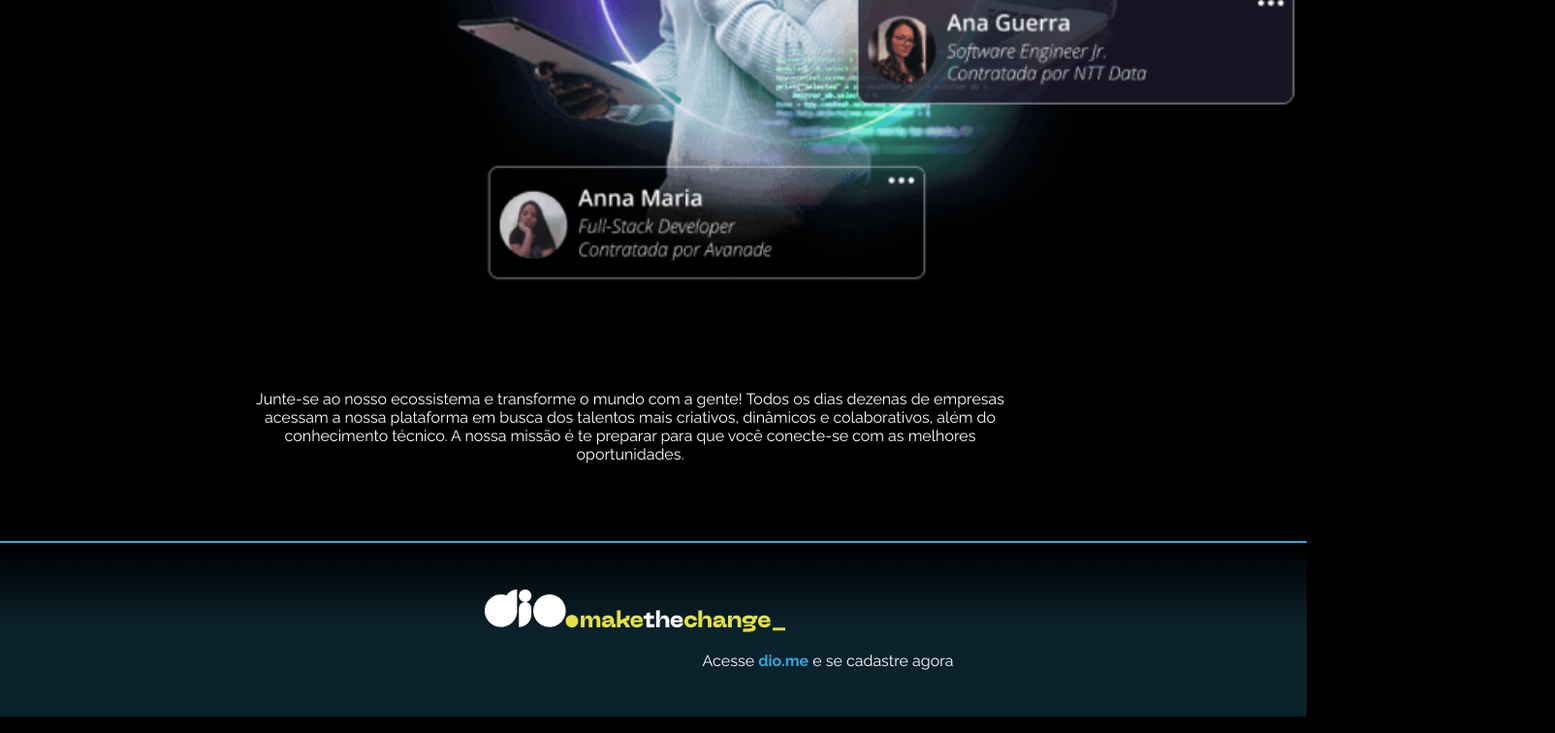
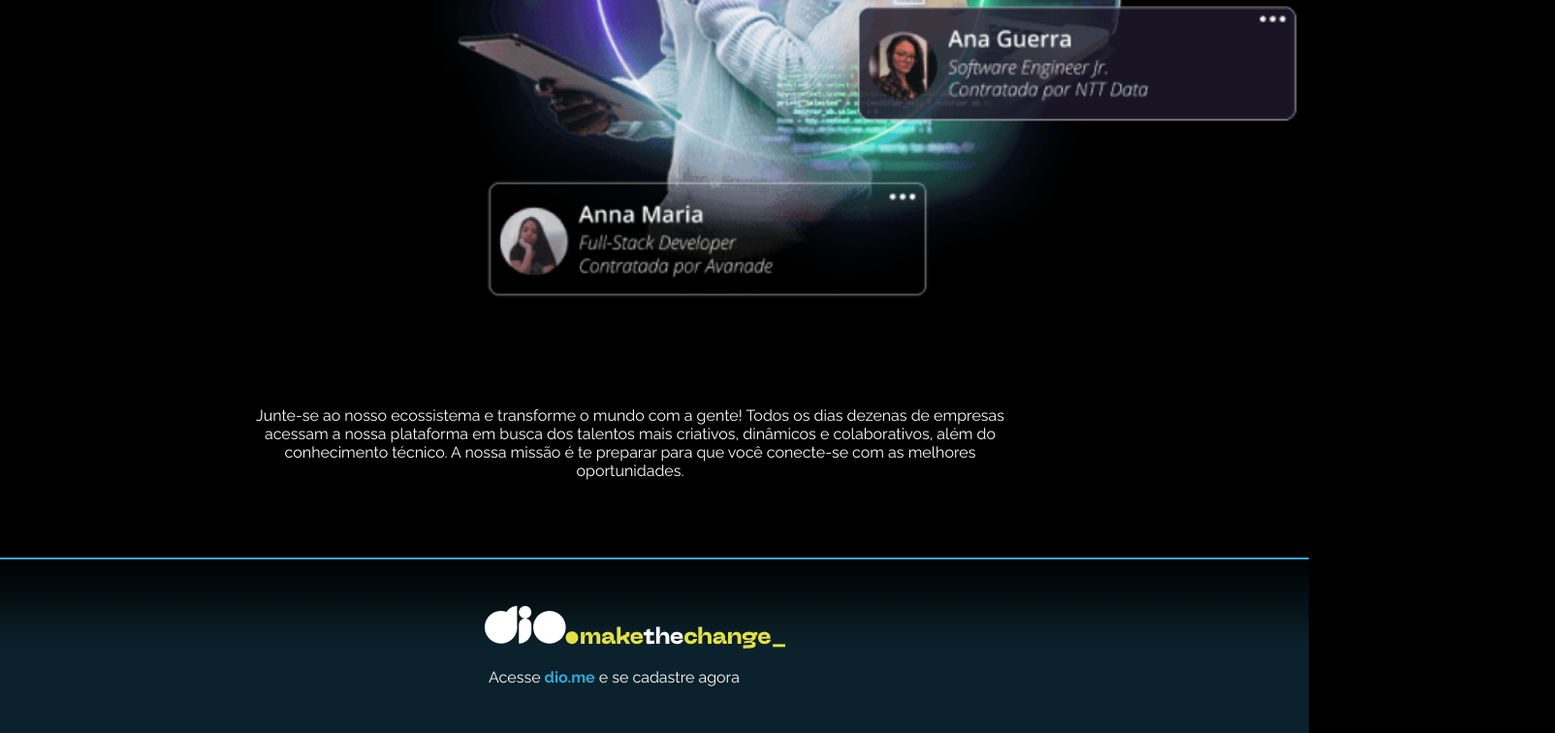
Before and after one commit to SabrinaPaschini/challenge_css, a plain HTML site: page index.html in a window 1280 px wide. Shown: the part 1962-2718 px from the top of the page at 97% size, 1604 px wide, since content can reach past the window. Drawn offline with Linux system fonts and the light colour scheme; files whose address does not match are found by name.

Commit message:
some-adds

```diff
--- a/style.css
+++ b/style.css
@@ -5,15 +5,18 @@
     padding: 0;
     padding-left:0px;
     font-family: raleway;
+    overflow-x :hidden;
 }
 
 body {
     margin-left: 0px;
     margin-right: 0px;
-    width: 1348px;
+    width: 1350px;
     height: 100%;
     background-color: black;
     padding-left:0px;
+
+
 }
 
 main{
@@ -154,6 +157,7 @@ p {
 }
 
 .module {
+    overflow-y:hidden;
     border: solid 2px rgba(51, 168, 219, 1);
     box-shadow: inset 20px 20px 60px rgb(27, 26, 26);
     background-color: rgb(15, 15, 15);
@@ -171,6 +175,7 @@ p {
     margin-top: 1.5rem;
     padding-top: 1rem;
     margin-left: 420px;
+
 }
 
 span {
@@ -185,14 +190,13 @@ span {
 
 #transform-world {
     background-image: url(./assets/images/woman-code.png);
-
-    width: 100% width:auto;
+    width: auto;
     height: 400px;
-
     border-top: solid rgba(51, 168, 219, 1) 2px;
     border-bottom: solid rgba(51, 168, 219, 1) 2px;
     background-attachment: fixed;
     background-size: cover;
+    overflow-y: hidden;
 }
 
 .p-3 {
@@ -241,21 +245,24 @@ span {
     width: 800px;
     margin-left: 250px;
     padding-bottom: 5rem;
+
 }
 
 footer {
     padding-left: 500px;
     padding-top: 3rem;
     background-image: linear-gradient(rgba(51, 168, 219, 0), rgba(51, 168, 219, 0.2), rgba(51, 168, 219, 0.2));
+
 }
 
 .last-p {
     padding-bottom: 3rem;
-    width: 700px;
-    padding-right: 400px;
-    margin-right: 100px;
+    width: 300px;
+    padding-right: auto;
+    margin-right: auto;
     margin-left: 4px;
-}
+    text-align: justify;
+    }
 
 a {
     text-decoration: none;
```
